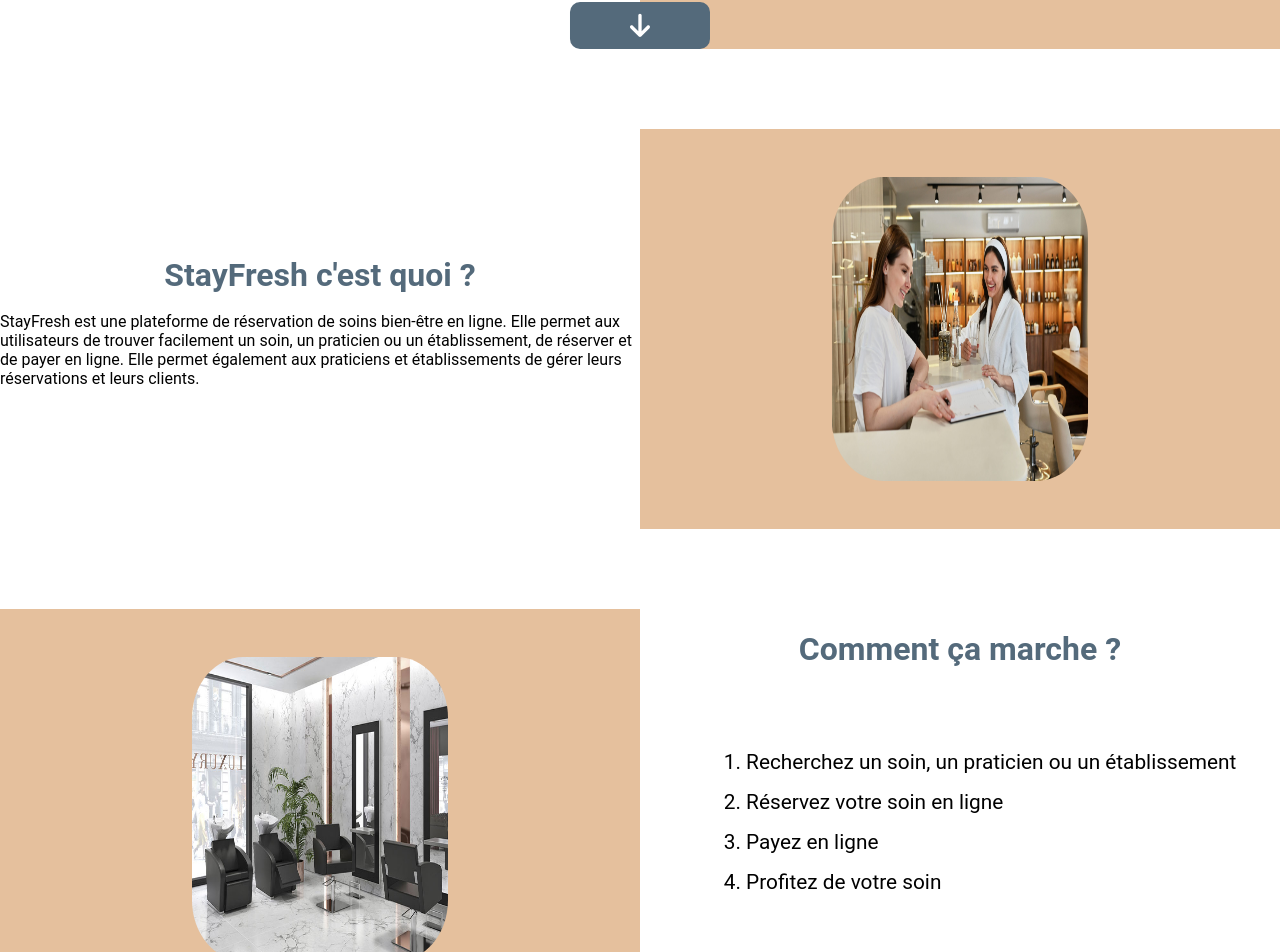
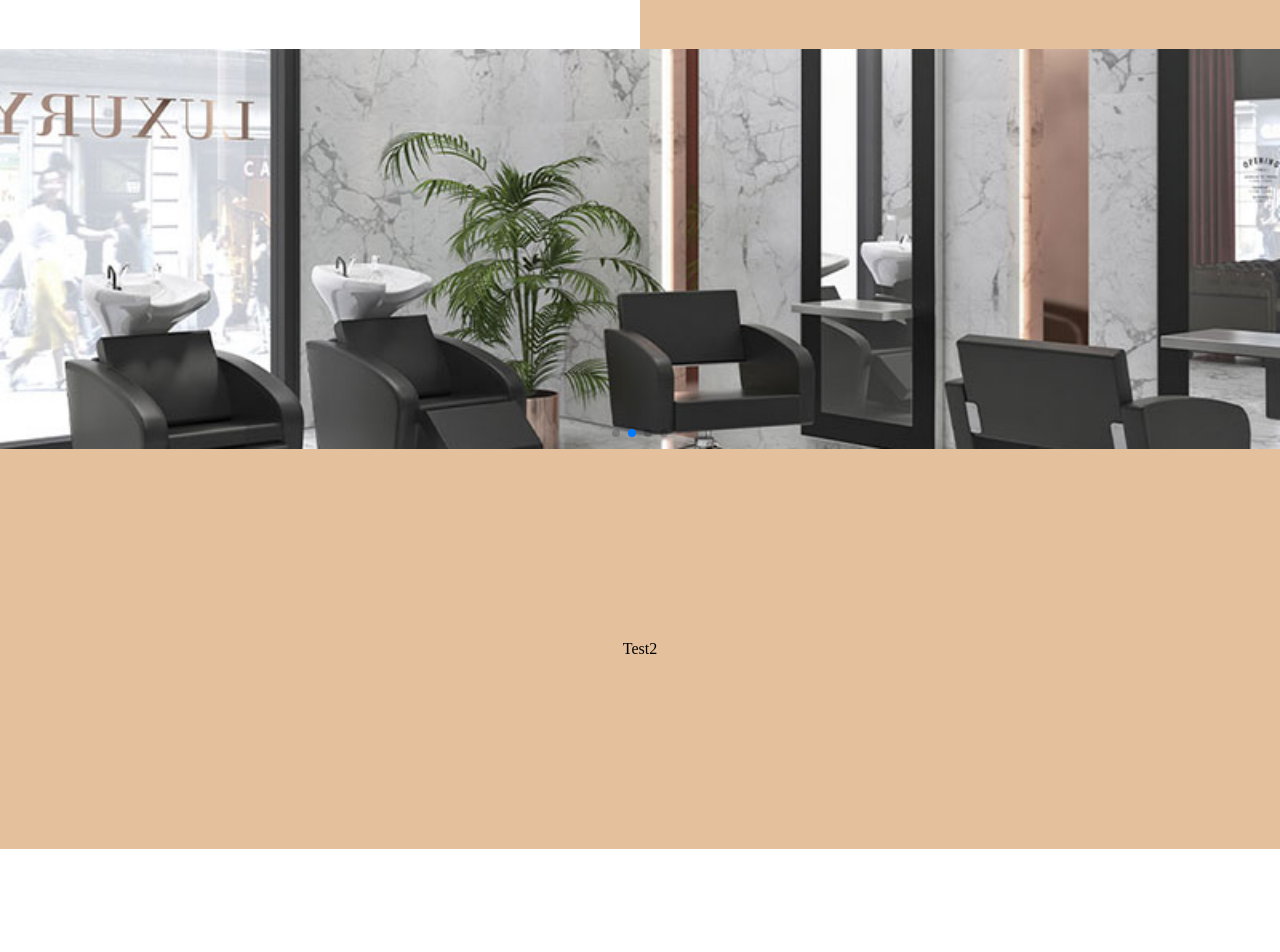
Before and after one commit to StayFreshDev/stayfresh-app, a React (Vite) app: page / in a window 1280 px wide. Shown: the part 751-1703 px from the top of the page. After the commit the page ends 1600 px from the top, so only its background shows below. Built offline with nearby package versions, Linux system fonts and the light colour scheme.

Commit message:
feature/ carousel + establishment list

```diff
--- a/package.json
+++ b/package.json
@@ -21,7 +21,8 @@
     "react-icons": "^4.10.1",
     "react-router": "^6.13.0",
     "react-router-dom": "^6.14.1",
-    "styled-components": "^5.3.10"
+    "styled-components": "^5.3.10",
+    "swiper": "^10.0.3"
   },
   "devDependencies": {
     "@types/react": "^18.0.37",
--- a/src/components/EstablishmentList.tsx
+++ b/src/components/EstablishmentList.tsx
@@ -1,9 +1,7 @@
-import React, { useEffect, useState } from 'react';
+import { useEffect, useState } from 'react';
 import { EstablishmentInfo } from './data/establishment';
-import { Container } from './styles/molecules';
 import { EstablishmentSection, Section } from './styles/molecules/Section';
 import { H1, P } from './styles/atoms';
-import { EstablishmentImg } from './styles/atoms/Image';
 
 function EtablissementsListe() {
   const [etablissements, setEtablissements] = useState<EstablishmentInfo[]>([]);
--- a/src/components/Home.tsx
+++ b/src/components/Home.tsx
@@ -1,15 +1,15 @@
-import { P, P_Hero } from "./styles/atoms";
+import { P, P_Hero,  } from "./styles/atoms";
 import { Button } from "./styles/atoms/Button";
 import { ColoredContainer, Container, Input } from "./styles/molecules";
 import { useState, useEffect } from "react";
-import { HomeContainer } from "./styles/molecules/Containers";
-import { P_Home } from "./styles/atoms/Text";
 import { Section } from "./styles/molecules/Section";
-import { UlHome } from "./styles/atoms/List";
-import { LiHome } from "./styles/atoms/List";
-import { FontAwesomeIcon } from '@fortawesome/react-fontawesome';
-import { faArrowDown } from '@fortawesome/free-solid-svg-icons';
-import { ImageHome } from "./styles/atoms/Image";
+import 'swiper/css';
+import 'swiper/css/navigation';
+import 'swiper/css/pagination';
+import { Swiper, SwiperSlide } from 'swiper/react';
+import { Pagination, Navigation, Autoplay } from 'swiper/modules';
+
+import '../components/styles/styles.css' // Import Swiper styles
 
 interface ContainerProps { }
 
@@ -17,9 +17,6 @@ interface ContainerProps { }
 const Home: React.FC<ContainerProps> = () => {
     const [search, setSearch] = useState<string>('');
     const [results, setResults] = useState<any[]>([]);
-    const handleScroll = () => {
-        window.scrollTo(0, 1500);
-    }
 
     const handleSearch = (e: React.ChangeEvent<HTMLInputElement>) => {
         setSearch(e.target.value);
@@ -60,41 +57,36 @@ const Home: React.FC<ContainerProps> = () => {
             })
         }
         </Container>
-        <Button customAttribute="absolute" color="#546A7B" className="scrollButton" onClick={() => handleScroll()}>
-            <FontAwesomeIcon icon={faArrowDown} size="2x" />
-        </Button>
 
-        <Section>
-            <ColoredContainer color="white">
-                <HomeContainer>
-                    <P_Home>StayFresh c'est quoi ?</P_Home>
-                    <P>StayFresh est une plateforme de réservation de soins bien-être en ligne. Elle permet aux utilisateurs de trouver facilement un soin, un praticien ou un établissement, de réserver et de payer en ligne. Elle permet également aux praticiens et établissements de gérer leurs réservations et leurs clients.</P>
-                </HomeContainer>
-            </ColoredContainer>
-            <ColoredContainer color="#e5c09d">
-                <HomeContainer>
-                    <ImageHome src="/img/salon_beaute.jpg" alt="img" />
-                </HomeContainer>
-            </ColoredContainer>
+        <Section color="white">
+        <Swiper
+        centeredSlides={true}
+        autoplay={{
+            delay: 2500,
+            disableOnInteraction: false,
+          }}
+        pagination={{
+            clickable: true,
+        }}
+        modules={[Autoplay, Pagination, Navigation]}
+        className="mySwiper"
+      >
+        <SwiperSlide>
+            <img src="/img/salon_beaute.jpg" alt="random" />
+        </SwiperSlide>
+        <SwiperSlide>
+            <img src="/img/salon_coiffure.jpg" alt="random" />
+        </SwiperSlide>
+        <SwiperSlide>
+            <img src="/img/salon_estheticienne.jpg" alt="random" />
+        </SwiperSlide>
+        <SwiperSlide>
+            <img src="/img/salon_tatouage.jpg" alt="random" />
+        </SwiperSlide>
+      </Swiper>
         </Section>
-        <Section>
-            <ColoredContainer color="#e5c09d">
-                <HomeContainer>
-                    <ImageHome src="/img/salon_coiffure.jpg" alt="img" />
-                </HomeContainer>
-            </ColoredContainer>
-            <ColoredContainer color="white">
-                <HomeContainer>
-                    <P_Home>Comment ça marche ? </P_Home>
-                        <UlHome>
-                            <LiHome>1. Recherchez un soin, un praticien ou un établissement</LiHome>
-                            <LiHome>2. Réservez votre soin en ligne</LiHome>
-                            <LiHome>3. Payez en ligne</LiHome>
-                            <LiHome>4. Profitez de votre soin</LiHome>
-                        </UlHome>
-
-                </HomeContainer>
-            </ColoredContainer>
+        <Section color="#e5c09d">
+           Test2
         </Section>
     </>
     );
--- a/src/components/styles/atoms/index.tsx
+++ b/src/components/styles/atoms/index.tsx
@@ -1,6 +1,6 @@
 import {A} from './Text';
 import {Button, LogoutButton} from './Button';
-import { P_Hero } from './Text';
+import { P_Hero, Label } from './Text';
 import { H1, H2, H3 } from './Title';
 import { P } from './Text';
 import {Espaceur, Separateur} from './Separator';
@@ -10,7 +10,7 @@ import { UlHome, LiHome } from './List';
 
 export { UlHome as ulHome, LiHome as liHome};
 
-export {A as A, P_Hero as P_Hero, P as P };
+export {A as A, P_Hero as P_Hero, P as P, Label as Label };
 export {LogoutButton as LogoutButton, Button as Button, ButtonBorder as ButtonBorder};
 export { H1 as H1, H2 as H2, H3 as H3 };
 export {Espaceur as Espaceur, Separateur as Separateur, Line as Line};
--- a/src/components/styles/molecules/Section.tsx
+++ b/src/components/styles/molecules/Section.tsx
@@ -7,5 +7,15 @@ export const Section = styled.section`
     flex-direction: row;
     justify-content: space-around;
     align-items: center;
-    margin-top: 10vh;
+    background-color: ${props => props.color};
     `
+
+export const EstablishmentSection = styled.section`
+    width: 100%;
+    height: 50vh;
+    display: flex;
+    flex-direction: row;
+    justify-content: space-around;
+    align-items: center;
+    background-color: ${props => props.color};
+    `
--- /dev/null
+++ b/src/components/styles/styles.css
@@ -0,0 +1,22 @@
+.swiper {
+    width: 100%;
+    height: 100%;
+  }
+
+  .swiper-slide {
+    text-align: center;
+    font-size: 18px;
+    background: #fff;
+
+    /* Center slide text vertically */
+    display: flex;
+    justify-content: center;
+    align-items: center;
+  }
+
+  .swiper-slide img {
+    display: block;
+    width: 100%;
+    height: 100%;
+    object-fit: cover;
+  }
--- a/src/components/template/NavBar/Nav.tsx
+++ b/src/components/template/NavBar/Nav.tsx
@@ -6,7 +6,8 @@ const Nav = () => {
         <NavList>
             <Ul>
                 <Li><A href='/connexion'>Mes rendez-vous</A></Li>
-                <Li><A href='/listing-entreprise'>Type d'établissement</A></Li>
+                <Li><A href='/establishments-list'>Type d'établissement</A></Li>
+                <Li><A href='/about'>Qui sommes-nous ?</A></Li>
                 <Li><A href='/connexion'>Connexion</A></Li>
             </Ul>
         </NavList>
--- a/src/components/template/NavBar/NavLinks.tsx
+++ b/src/components/template/NavBar/NavLinks.tsx
@@ -7,7 +7,8 @@ const NavLinks = (props: { isMobile: any; closeMobileMenu: () => any; }) => {
         <Ul>
             <Li onClick={() => props.isMobile && props.closeMobileMenu()}><A href="/connexion">Connexion</A></Li>
             <Li onClick={() => props.isMobile && props.closeMobileMenu()}><A href="/connexion">Mes rendez-vous</A></Li>
-            <Li onClick={() => props.isMobile && props.closeMobileMenu()}><A href="/listing-entreprise">Type d'établissement</A></Li>
+            <Li onClick={() => props.isMobile && props.closeMobileMenu()}><A href="/establishments-list">Type d'établissement</A></Li>
+            <Li onClick={() => props.isMobile && props.closeMobileMenu()}><A href="/about">Qui sommes-nous ?</A></Li>
         </Ul>
     );
 };
--- a/src/main.tsx
+++ b/src/main.tsx
@@ -13,6 +13,7 @@ import EstablishmentsTypePage from "./components/EstablishmentsTypePage";
 
 import Head from "./components/template/NavBar/Head";
 import UserPage from "./components/UserPage";
+import EstablishmentList from "./components/EstablishmentList";
 
 const router = createBrowserRouter([
   { path: "/", element: <Home /> },
@@ -20,9 +21,9 @@ const router = createBrowserRouter([
   { path: "/inscription", element: <Inscription /> },
   { path: "/connexion", element: <Connexion />},
   { path: "/page-entreprise", element: <PageEntreprise />},
-  { path: "/page-entreprise", element: <PageEntreprise />},
   { path: "/connexion", element: <Connexion />},
-  { path: "/users/:id", element: <UserPage />}
+  { path: "/users/:id", element: <UserPage />},
+  { path: "establishments-list", element: <EstablishmentList />},
 ]);
 
 ReactDOM.createRoot(document.getElementById("root") as HTMLElement).render(
```
Also changed, not shown: src/components/styles/atoms/Swiper.tsx (added, +19 -0 lines), 1 other file (tests, documents, lock files or other folders).
